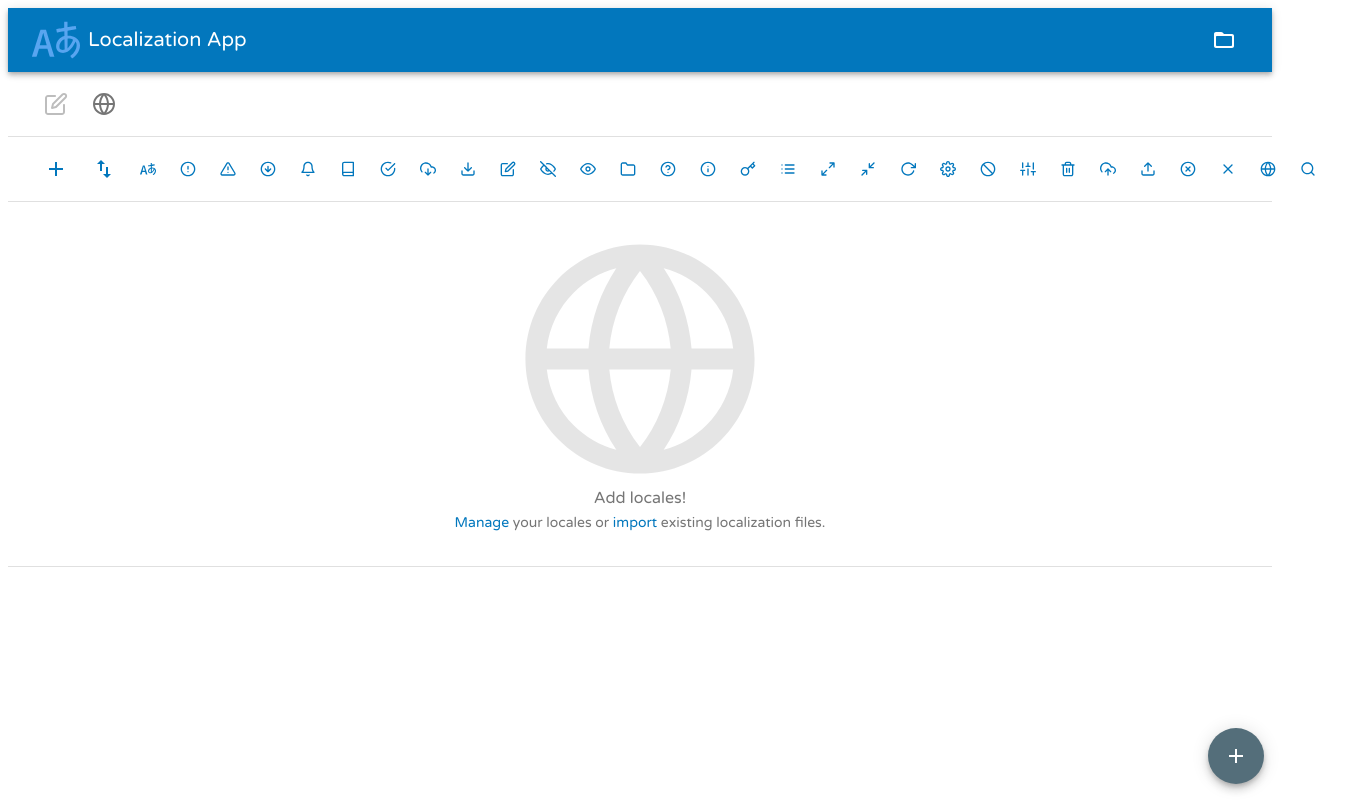
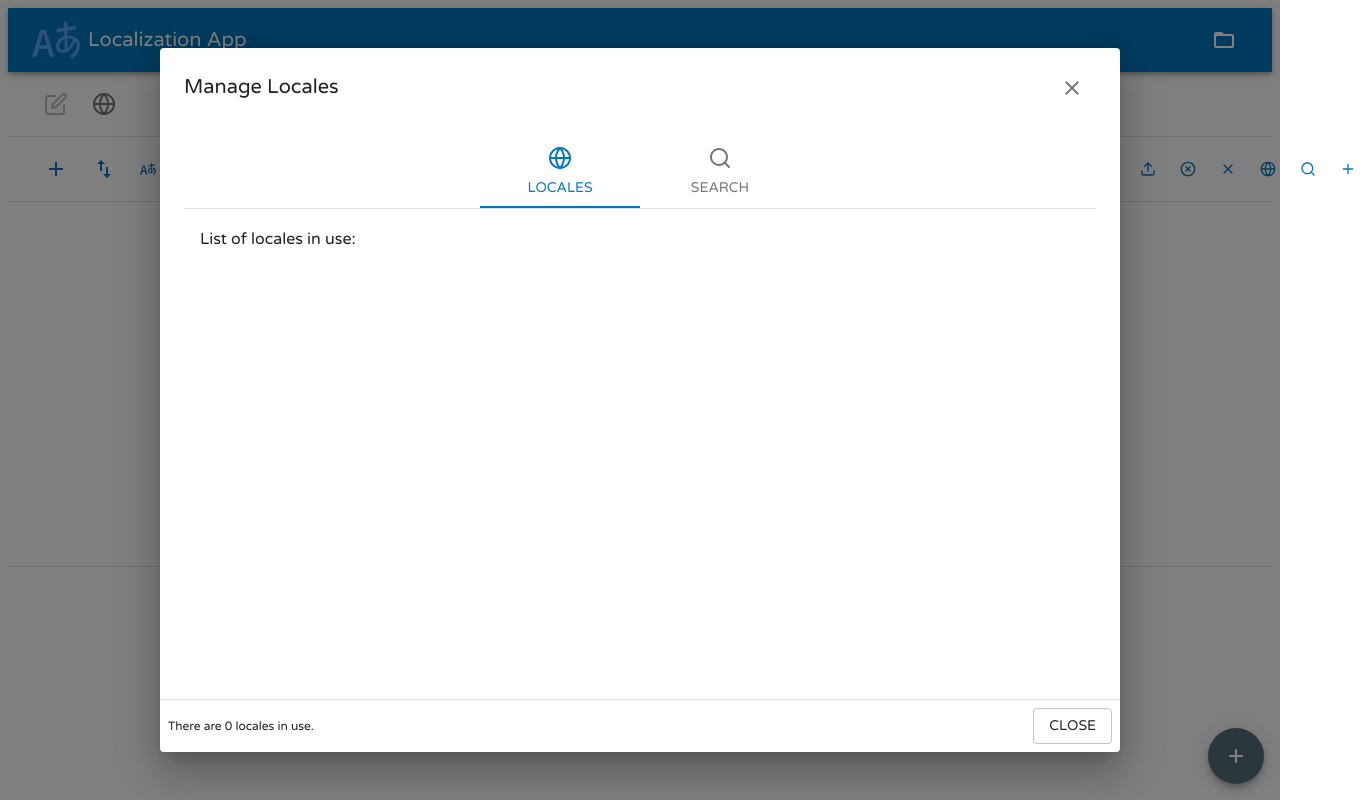
Before and after one commit to jcarias/translator-app, a React (Create React App) app: page / in a window 1280 px wide. Shown: the whole page, 1368 px wide, since content can reach past the window. Built offline with nearby package versions, Linux system fonts and the light colour scheme.

Commit message:
Added Tabs to the Locales Manager dialog
Signed-off-by: João André Lopes Carias <carias.joao@gmail.com>

```diff
--- a/src/App.js
+++ b/src/App.js
@@ -44,7 +44,7 @@ class App extends Component {
       selKey: null,
       selLocale: null,
       deleteLocaleDialogOpen: false,
-      localesDialogOpen: false
+      localesDialogOpen: true
     };
   }
 
--- a/src/components/dialogs/DialogConfirmDeleteLocale.jsx
+++ b/src/components/dialogs/DialogConfirmDeleteLocale.jsx
@@ -2,18 +2,23 @@ import React from "react";
 import BaseDialog from "./BaseDialog";
 import DialogContentText from "@material-ui/core/DialogContentText";
 import Button from "@material-ui/core/Button";
+import isEmpty from "lodash/isEmpty";
 
 export default function DialogConfirmDeleteLocale(props) {
   const { locale, handleClose, confirmDeleteLocale } = props;
+  if (isEmpty(locale)) return null;
+
   return (
     <BaseDialog
       open={props.open}
       handleClose={handleClose}
-      title={`Confirm remvoval of "${locale}"?`}
+      title={`Confirm remvoval of "${locale.i}"?`}
       content={
         <React.Fragment>
           <DialogContentText>
-            {`Are you sure want to permanently delete the locale "${locale}"? `}
+            {`Are you sure want to permanently delete the locale "${
+              locale.i
+            }" (${locale.l} - ${locale.c})? `}
           </DialogContentText>
           <DialogContentText>
             {`This is irreversible and cannot be undone. `}
--- a/src/components/dialogs/DialogLocales.jsx
+++ b/src/components/dialogs/DialogLocales.jsx
@@ -1,4 +1,5 @@
 import React, { Component } from "react";
+import { connect } from "react-redux";
 import { searchLocale } from "../../utils/constants/i18nData";
 import BaseDialog from "./BaseDialog";
 
@@ -10,14 +11,55 @@ import TextField from "@material-ui/core/TextField";
 
 import IconButton from "@material-ui/core/IconButton";
 import InputAdornment from "@material-ui/core/InputAdornment";
+import Tabs from "@material-ui/core/Tabs";
+import Tab from "@material-ui/core/Tab";
+
 import {
   CircularProgress,
   Button,
   Typography,
-  Divider
+  Divider,
+  AppBar,
+  Paper,
+  ListItem,
+  List,
+  ListItemText,
+  ListItemAvatar,
+  ListItemIcon,
+  ListItemSecondaryAction
 } from "@material-ui/core";
 import LocalesList from "./LocalesList";
+import actions from "../../modules/actions";
 
+const CurrentLocales = props => {
+  const { locales } = props;
+  return (
+    <List>
+      {locales.map(locale => (
+        <ListItem divider key={locale.i}>
+          <ListItemIcon color={"red"}>
+            <Icon icon={ICONS.GLOBE} size={32} />
+          </ListItemIcon>
+          <ListItemText
+            primary={`${locale.l} (${locale.c})`}
+            secondary={locale.i}
+          />
+          <ListItemSecondaryAction>
+            <IconButton onClick={() => props.deleteLocale(locale)}>
+              <Icon icon={ICONS["TRASH-2"]} />
+            </IconButton>
+          </ListItemSecondaryAction>
+        </ListItem>
+      ))}
+    </List>
+  );
+};
+
+const styles = {
+  dialogContent: {
+    height: "calc(100vh - 245px)"
+  }
+};
 class DialogLocales extends Component {
   constructor(props) {
     super(props);
@@ -25,7 +67,8 @@ class DialogLocales extends Component {
       searchTerm: "",
       searching: false,
       selectedLocales: [],
-      foundLocales: []
+      foundLocales: [],
+      selTab: 0
     };
   }
 
@@ -49,6 +92,10 @@ class DialogLocales extends Component {
     });
   };
 
+  handleTabChange = (event, newValue) => {
+    this.setState({ selTab: newValue });
+  };
+
   render() {
     const { open, handleClose, title, content, actions, ...rest } = this.props;
     return (
@@ -59,6 +106,33 @@ class DialogLocales extends Component {
         fullWidth
         maxWidth={"md"}
         content={
+          <div style={styles.dialogContent}>
+            <Tabs
+              value={this.state.selTab}
+              onChange={this.handleTabChange}
+              indicatorColor="primary"
+              textColor="primary"
+              centered
+            >
+              <Tab label="Locales" icon={<Icon icon={ICONS.GLOBE} />} />
+              <Tab label="Search" icon={<Icon icon={ICONS.SEARCH} />} />
+            </Tabs>
+            <Divider />
+
+            <div style={{ padding: 16 }}>
+              {this.state.selTab === 0 && (
+                <React.Fragment>
+                  <Typography paragraph variant="subtitle1">
+                    List of locales in use:
+                  </Typography>
+                  <CurrentLocales
+                    locales={this.props.locales}
+                    deleteLocale={this.props.deleteLocale}
+                  />
+                </React.Fragment>
+              )}
+
+              {this.state.selTab === 1 && (
                 <Grid container spacing={2}>
                   <Grid item xs={12}>
                     <TextField
@@ -85,12 +159,6 @@ class DialogLocales extends Component {
                       }}
                     />
                   </Grid>
-            <Grid item xs={12}>
-              <Typography variant="subtitle1">{`Found locales found ${
-                this.state.foundLocales.length
-              }:`}</Typography>
-              <Divider />
-            </Grid>
 
                   <Grid item xs={12}>
                     {this.state.searching ? (
@@ -101,16 +169,51 @@ class DialogLocales extends Component {
                   </Grid>
                   <Grid item xs={6} />
                 </Grid>
+              )}
+            </div>
+          </div>
         }
         actions={
+          <Grid container alignItems="center">
+            <Grid item xs>
+              {this.state.selTab === 0 && (
+                <Typography variant="caption">{`There are ${
+                  this.props.locales.length
+                } locales in use.`}</Typography>
+              )}
+              {this.state.selTab === 1 && (
+                <Typography variant="caption">{`Found locales found ${
+                  this.state.foundLocales.length
+                }:`}</Typography>
+              )}
+            </Grid>
+            <Grid item>
               <Button onClick={handleClose} variant="outlined">
                 Close
               </Button>
+            </Grid>
+          </Grid>
         }
-        {...rest}
       />
     );
   }
 }
 
-export default DialogLocales;
+const mapStateToProps = (state, ownProps) => {
+  return {
+    locales: state.locales
+  };
+};
+
+const mapDispatchToProps = (dispatch, ownProps) => {
+  return {
+    removeLocale: locale => {
+      dispatch(actions.removeLocale(locale));
+    }
+  };
+};
+
+export default connect(
+  mapStateToProps,
+  mapDispatchToProps
+)(DialogLocales);
--- a/src/components/dialogs/LocalesList.jsx
+++ b/src/components/dialogs/LocalesList.jsx
@@ -9,8 +9,8 @@ import ListItem from "@material-ui/core/ListItem";
 import ListItemIcon from "@material-ui/core/ListItemIcon";
 import ListItemText from "@material-ui/core/ListItemText";
 import ListItemSecondaryAction from "@material-ui/core/ListItemSecondaryAction";
-import Switch from "@material-ui/core/Switch";
 import actions from "../../modules/actions";
+import { IconButton } from "@material-ui/core";
 
 const isLocaleBeingUsed = (usedLocales, locale) => {
   const retVal = usedLocales.some(l => l.i === locale.i);
@@ -19,7 +19,7 @@ const isLocaleBeingUsed = (usedLocales, locale) => {
 };
 
 const LocalesList = props => {
-  const { locales, usedLocales, toggleLocale } = props;
+  const { locales, usedLocales } = props;
   return (
     <List>
       {locales.map((locale, index) => {
@@ -34,14 +34,13 @@ const LocalesList = props => {
               secondary={locale.i}
             />
             <ListItemSecondaryAction>
-              <Switch
-                edge="end"
-                onChange={() => toggleLocale(usedLocales, locale)}
-                checked={usedLocale}
-                inputProps={{
-                  "aria-labelledby": "switch-list-label-bluetooth"
-                }}
-              />
+              <IconButton
+                color="primary"
+                onClick={() => props.addLocale(locale)}
+                disabled={usedLocale}
+              >
+                <Icon icon={ICONS.ADD} />
+              </IconButton>
             </ListItemSecondaryAction>
           </ListItem>
         );
@@ -55,8 +54,8 @@ const mapStateToProps = (state, ownProps) => {
 
 const mapDispatchToProps = (dispatch, ownProps) => {
   return {
-    toggleLocale: (locales, locale) => {
-      dispatch(actions.toggleLocale(locales, locale));
+    addLocale: locale => {
+      dispatch(actions.addLocale(locale));
     }
   };
 };
```
Also changed, not shown: src/utils/constants/icons.js. Lines whose indentation alone changed are shown as unchanged.
